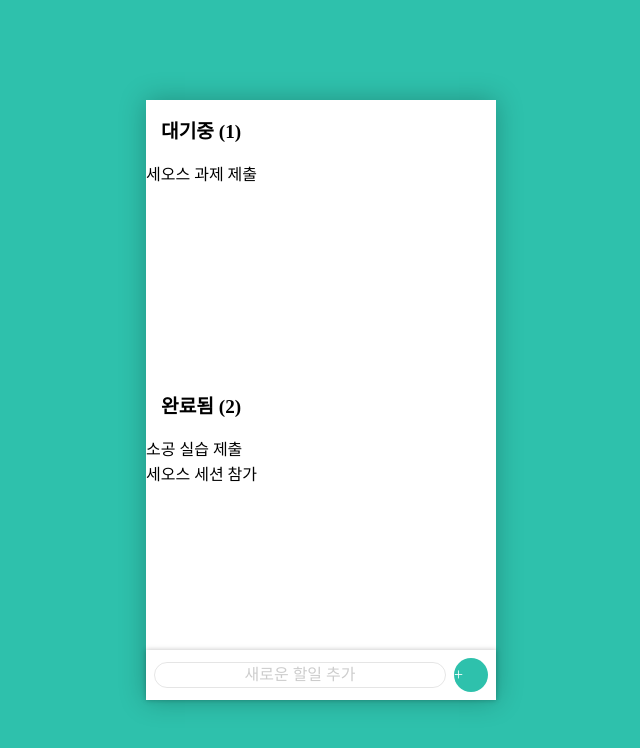
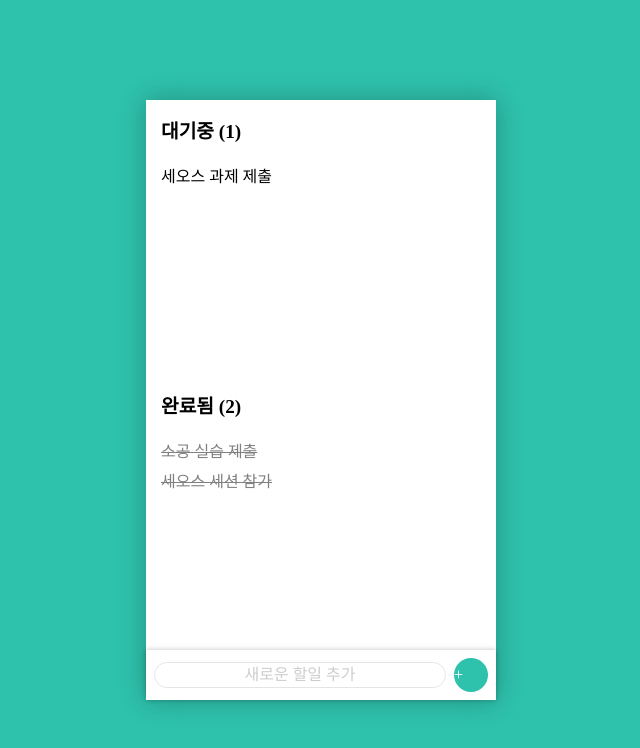
Before and after one commit to CEOS-Developers/vanilla-todo-12th, a plain HTML site: page index.html in a window 1280 px wide. Shown: the whole page, without its empty margins (319-959 px from the left). Drawn offline with Linux system fonts and the light colour scheme; a web font is replaced by a local one.

Commit message:
todo 패딩 설정 및 flex(쓰레기통 끝으로 보냄), list class의 필요 없는 부분 삭제, complete list에 취소선 표시

```diff
--- a/style.css
+++ b/style.css
@@ -58,10 +58,25 @@ ul {
 }
 
 .list {
-  display: flex;
   flex-direction: column;
   flex: 1;
+
   overflow-y: scroll;
+}
+
+.todo {
+  display: flex;
+
+  padding: 3px 15px;
+}
+
+.todo p{
+  flex: 1;
+}
+
+.complete p{
+  text-decoration: line-through;
+  color: #808080;
 }
 
 .input{
```
